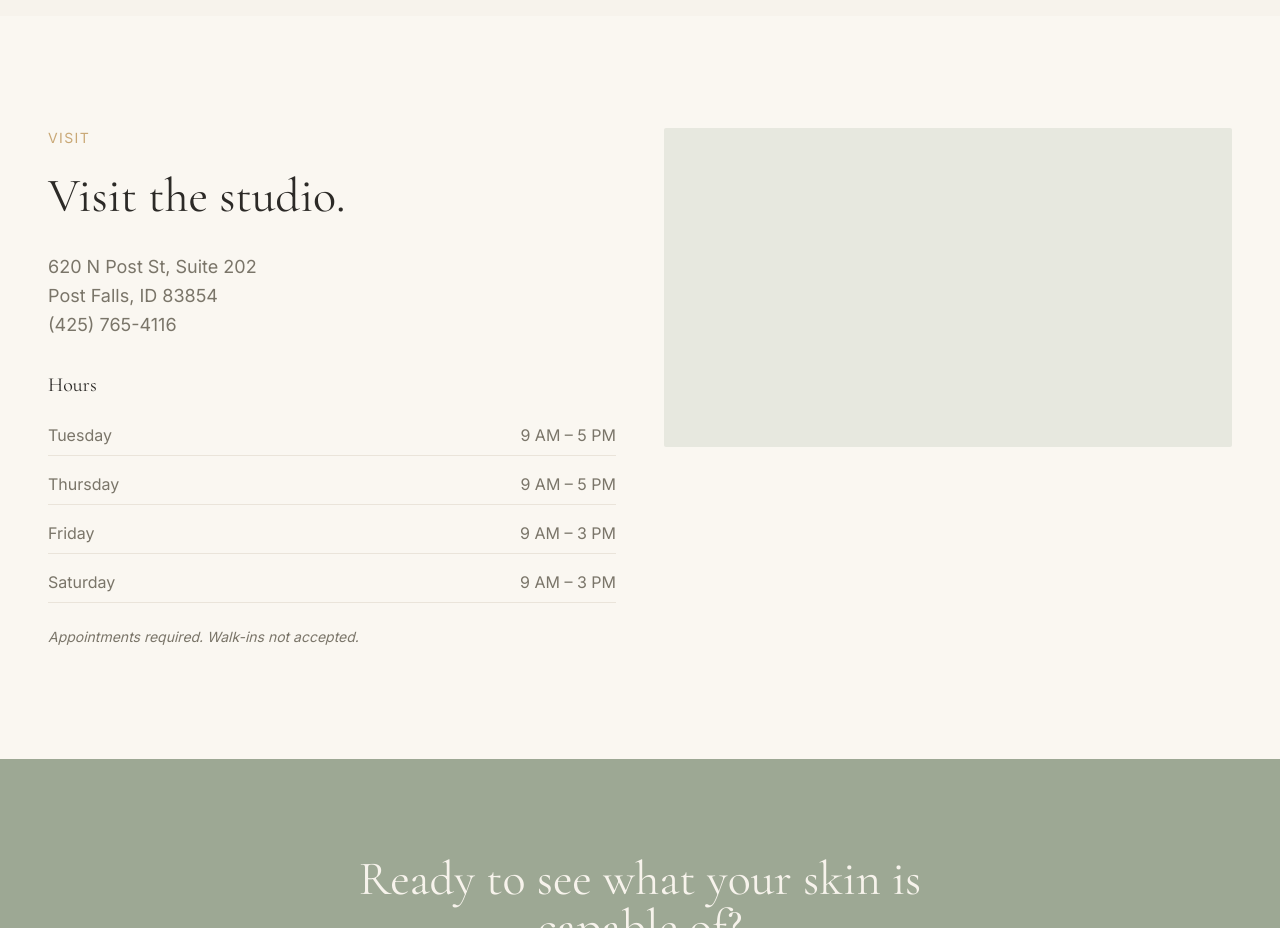
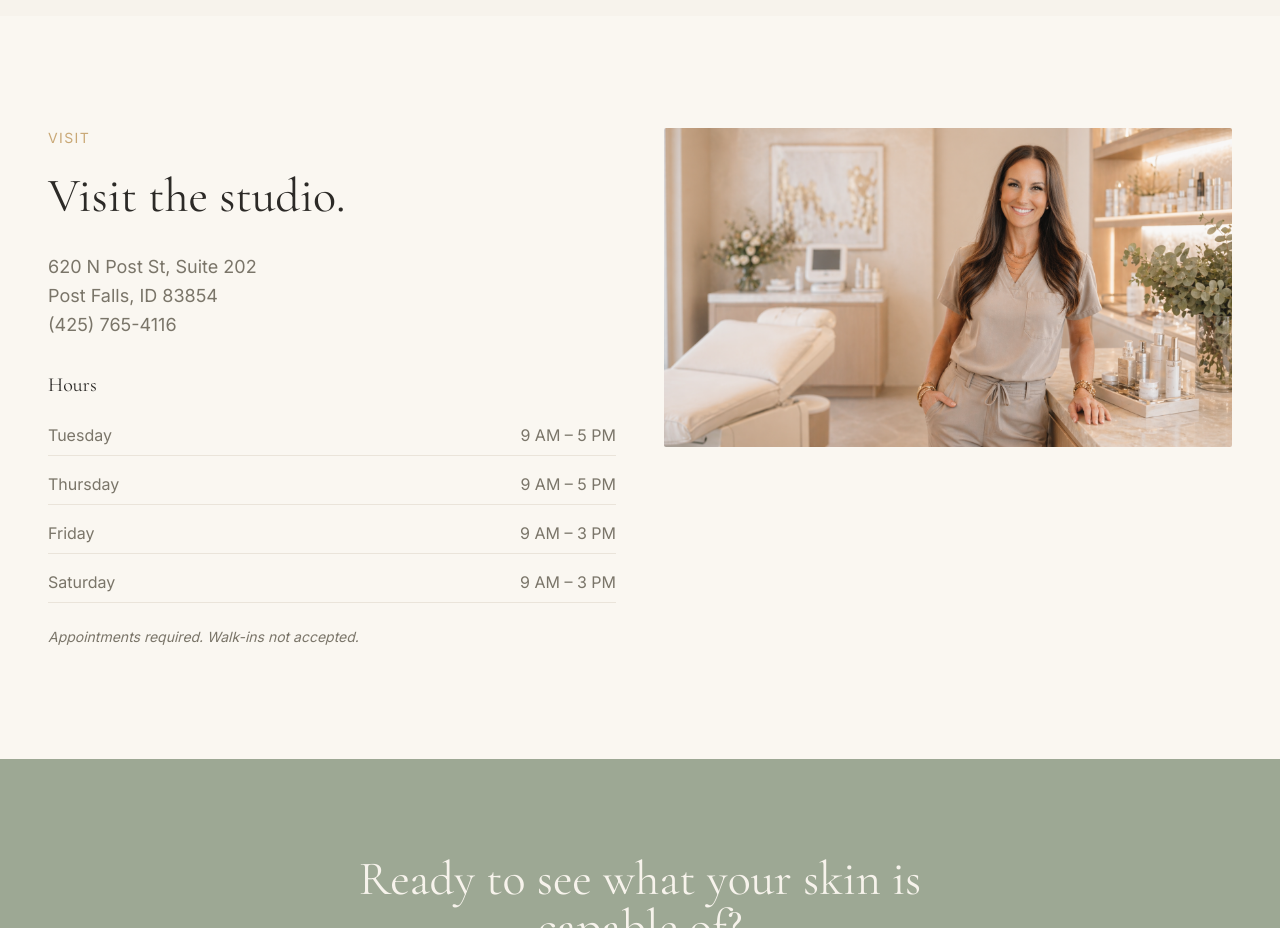
Before and after one commit to Unchainedmindprompts/Aesthetics-by-Michelle, a Next.js app: page / in a window 1280 px wide. Shown: the part 3000-3928 px from the top of the page. Built offline with nearby package versions, Linux system fonts and the light colour scheme.

Commit message:
Add studio photo to Visit the Studio section
Replace the placeholder with a real photo of Michelle in the Post Falls
studio, fit to the 16:9 slot with object-cover.

```diff
--- a/app/page.tsx
+++ b/app/page.tsx
@@ -275,11 +275,13 @@ export default function HomePage() {
             </p>
           </div>
 
-          <div>
-            {/* Replace with Google Maps embed */}
-            <div
-              className="aspect-video w-full rounded-sm bg-sage/20"
-              aria-label="Studio location map placeholder"
+          <div className="relative aspect-video w-full overflow-hidden rounded-sm">
+            <Image
+              src="/images/michelle-studio.png"
+              alt="Michelle Hoffman inside her Post Falls skincare studio"
+              fill
+              sizes="(min-width: 768px) 50vw, 100vw"
+              className="object-cover"
             />
           </div>
         </div>
```
Also changed, not shown: public/images/michelle-studio.png (added).
